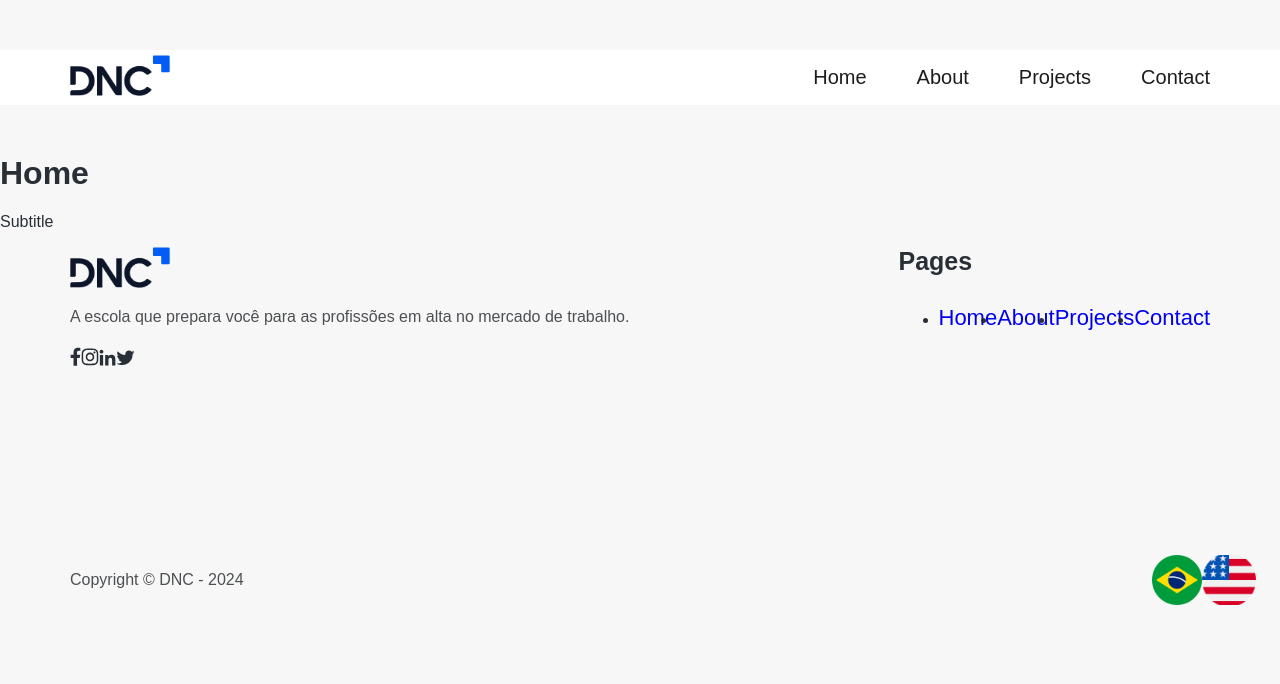
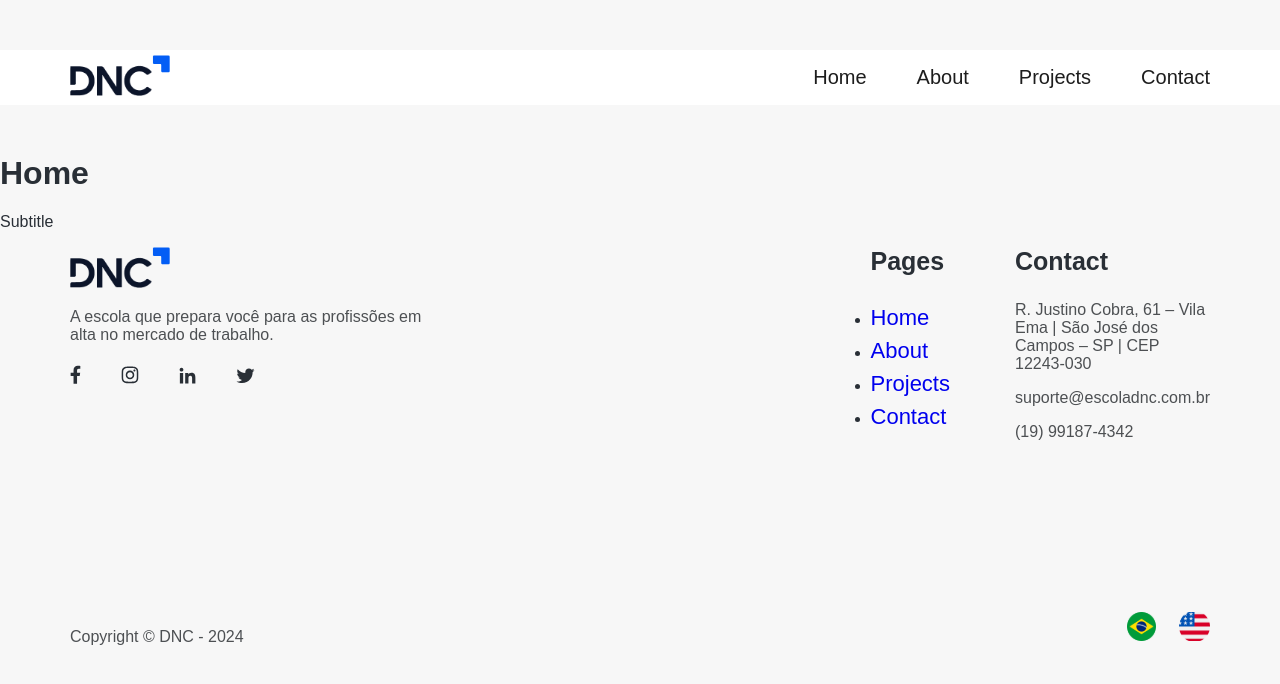
Before and after one commit to reginaldo-miranda/dncMateria_4, a React (Vite) app in the folder dncMateria4/: page / in a window 1280 px wide. Shown: the top 684 px of the page. Built offline with nearby package versions, Linux system fonts and the light colour scheme; a web font is replaced by a local one.

Commit message:
footer ruim

```diff
--- a/dncMateria4/src/components/Footer/Footer.css
+++ b/dncMateria4/src/components/Footer/Footer.css
@@ -2,18 +2,19 @@ footer-logo-col{
     max-width: 340px;
     width: 100%;
 }
-footer-col{
+.footer-col{
     margin: 0;
     max-width: 260px;
     width: 100%;
 }
-footer-col ul{
-    text-align: center;
+.footer-col ul{
+
     margin: 0;
     padding: 0;
 }
 
-footer-col li{
+footer-col ul {
+
     margin: 0 0 25px 0;
 }
 
@@ -32,17 +33,20 @@ footer a {
    text-decoration: none;
 
 }
+
 footer a:hover{
    text-decoration: #0C70F2;
 }
+
 footer .social-links a{
     margin: 25px 40px 0 0 ;
+
 }
 .footer-copy{
     margin: 155px 0 50px 0;
 }
 
-.footer-copy .largs-area{
+.footer-copy .langs-area{
     column-gap: 23px;
 }
 
--- a/dncMateria4/src/components/Footer/Footer.jsx
+++ b/dncMateria4/src/components/Footer/Footer.jsx
@@ -18,8 +18,9 @@ function Footer(){
                 <div className="d-flex jc-space-between">
                     <div className="footer-logo-col">
                         <img src={logo} alt="Logo"/>
-                        <p className="grey-1-color">A escola que prepara você para as profissões em alta no mercado de trabalho.</p>
-                        <div className="d-flex social-link">
+                        <p className="grey-1-color">A escola que prepara você para as profissões em <br>
+                        </br> alta no mercado de trabalho.</p>
+                        <div className=" social-links">
 
                              <a href="https://www.facebook.com/" target="_blank" >
                                  <img src={facebook}/>
@@ -37,24 +38,30 @@ function Footer(){
                         </div>
 
                     </div>
-                    <div className='d-flex'>
-                           <div className='footer-col' >
+                    <div className ='d-flex'>
+                           <div className="footer-col">
                             <h3>Pages</h3>
-                                 <ul className="d-flex">
+                                 <ul>
                                       <li><Link to="/">Home</Link></li>
                                       <li><Link to="/about">About</Link></li>
-                                       <li><Link to="/projects">Projects</Link></li>
-                                     <li><Link to="/contact">Contact</Link></li>
+                                      <li><Link to="/projects">Projects</Link></li>
+                                      <li><Link to="/contact">Contact</Link></li>
                                   </ul>
                            </div>
+                                <div className='footer-col'>
+                                    <h3>Contact</h3>
+                                    <p className='grey-1-color'>R. Justino Cobra, 61 – Vila Ema | São José dos Campos – SP | CEP 12243-030</p>
+                                    <p className='grey-1-color'>suporte@escoladnc.com.br</p>
+                                    <p className='grey-1-color'>(19) 99187-4342</p>
+                                </div>
                         </div>
 
                 </div>
                 <div className='d-flex jc-space-between footer-copy'>
                     <p className='grey-1-color'>Copyright © DNC - 2024</p>
                     <div className='langs-area d-flex'>
-                        <img src={brazilLogo} />
-                        <img src={usaLogo} />
+                        <img src={brazilLogo} height="29px" />
+                        <img src={usaLogo} height="29px" />
                     </div>
                 </div>
 
```
